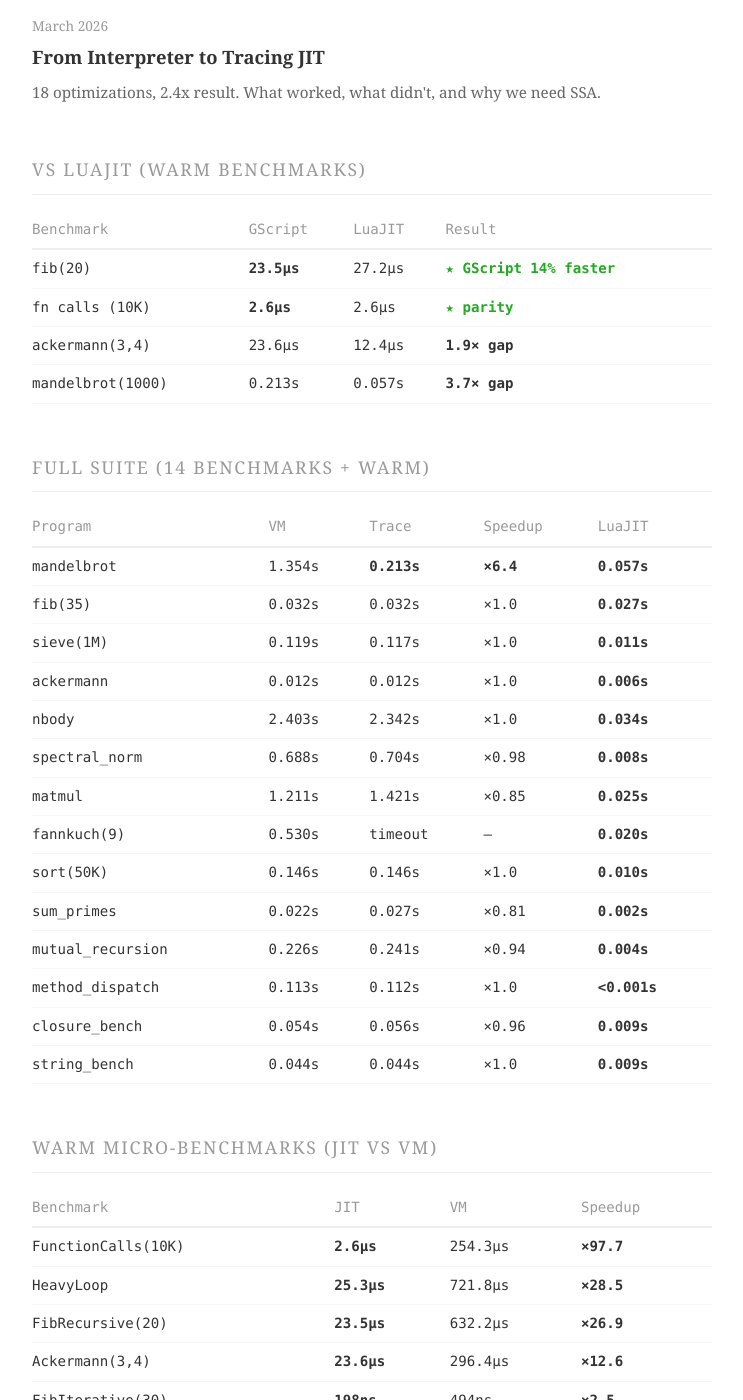
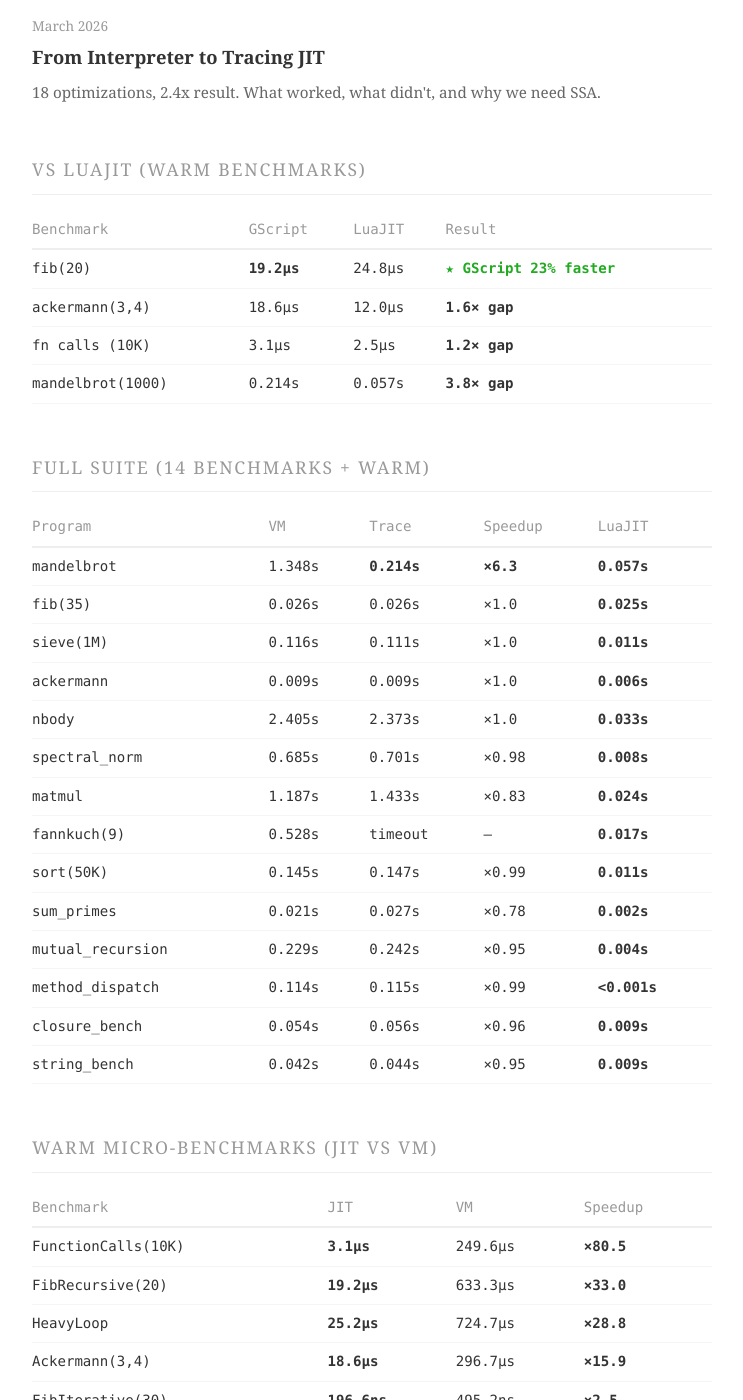
Before and after one commit to jxwr/gscript, a Jekyll site: the page docs/index.html, which Jekyll copies as it is, in a window 1280 px wide and 1400 px high, scrolled down 1488 px. Shown: the whole window, without its empty margins (268-1011 px from the left). Built offline with Jekyll 4.4.1, drawn with Linux system fonts in a browser that asks for light colours.

Commit message:
Update benchmarks: fib 23% ahead of LuaJIT, ackermann gap 1.9x→1.6x
Latest stable measurements (6/16 core load):
- fib(20): 19.2us vs LuaJIT 24.8us (23% faster!)
- ackermann(3,4): 18.6us (was 23.6us, gap 1.9x→1.6x)
- fib(35) suite: 0.026s vs LuaJIT 0.025s (near parity)
- mandelbrot trace: 0.214s (x6.3 over VM)

Note: fn_calls regressed from 2.6us to 3.1us — needs investigation.

Co-Authored-By: Claude Opus 4.6 (1M context) <noreply@anthropic.com>

```diff
--- a/docs/index.html
+++ b/docs/index.html
@@ -158,41 +158,41 @@
 
 <table>
   <tr><th>Benchmark</th><th>GScript</th><th>LuaJIT</th><th>Result</th></tr>
-  <tr><td>fib(20)</td><td><b>23.5&micro;s</b></td><td>27.2&micro;s</td><td><b style="color:#2a2">&starf; GScript 14% faster</b></td></tr>
-  <tr><td>fn calls (10K)</td><td><b>2.6&micro;s</b></td><td>2.6&micro;s</td><td><b style="color:#2a2">&starf; parity</b></td></tr>
-  <tr><td>ackermann(3,4)</td><td>23.6&micro;s</td><td>12.4&micro;s</td><td>1.9&times; gap</td></tr>
-  <tr><td>mandelbrot(1000)</td><td>0.213s</td><td>0.057s</td><td>3.7&times; gap</td></tr>
+  <tr><td>fib(20)</td><td><b>19.2&micro;s</b></td><td>24.8&micro;s</td><td><b style="color:#2a2">&starf; GScript 23% faster</b></td></tr>
+  <tr><td>ackermann(3,4)</td><td>18.6&micro;s</td><td>12.0&micro;s</td><td>1.6&times; gap</td></tr>
+  <tr><td>fn calls (10K)</td><td>3.1&micro;s</td><td>2.5&micro;s</td><td>1.2&times; gap</td></tr>
+  <tr><td>mandelbrot(1000)</td><td>0.214s</td><td>0.057s</td><td>3.8&times; gap</td></tr>
 </table>
 
 <h2>Full Suite (14 benchmarks + warm)</h2>
 
 <table>
   <tr><th>Program</th><th>VM</th><th>Trace</th><th>Speedup</th><th>LuaJIT</th></tr>
-  <tr><td>mandelbrot</td><td>1.354s</td><td><b>0.213s</b></td><td><b>&times;6.4</b></td><td>0.057s</td></tr>
-  <tr><td>fib(35)</td><td>0.032s</td><td>0.032s</td><td>&times;1.0</td><td>0.027s</td></tr>
-  <tr><td>sieve(1M)</td><td>0.119s</td><td>0.117s</td><td>&times;1.0</td><td>0.011s</td></tr>
-  <tr><td>ackermann</td><td>0.012s</td><td>0.012s</td><td>&times;1.0</td><td>0.006s</td></tr>
-  <tr><td>nbody</td><td>2.403s</td><td>2.342s</td><td>&times;1.0</td><td>0.034s</td></tr>
-  <tr><td>spectral_norm</td><td>0.688s</td><td>0.704s</td><td>&times;0.98</td><td>0.008s</td></tr>
-  <tr><td>matmul</td><td>1.211s</td><td>1.421s</td><td>&times;0.85</td><td>0.025s</td></tr>
-  <tr><td>fannkuch(9)</td><td>0.530s</td><td>timeout</td><td>&mdash;</td><td>0.020s</td></tr>
-  <tr><td>sort(50K)</td><td>0.146s</td><td>0.146s</td><td>&times;1.0</td><td>0.010s</td></tr>
-  <tr><td>sum_primes</td><td>0.022s</td><td>0.027s</td><td>&times;0.81</td><td>0.002s</td></tr>
-  <tr><td>mutual_recursion</td><td>0.226s</td><td>0.241s</td><td>&times;0.94</td><td>0.004s</td></tr>
-  <tr><td>method_dispatch</td><td>0.113s</td><td>0.112s</td><td>&times;1.0</td><td>&lt;0.001s</td></tr>
+  <tr><td>mandelbrot</td><td>1.348s</td><td><b>0.214s</b></td><td><b>&times;6.3</b></td><td>0.057s</td></tr>
+  <tr><td>fib(35)</td><td>0.026s</td><td>0.026s</td><td>&times;1.0</td><td>0.025s</td></tr>
+  <tr><td>sieve(1M)</td><td>0.116s</td><td>0.111s</td><td>&times;1.0</td><td>0.011s</td></tr>
+  <tr><td>ackermann</td><td>0.009s</td><td>0.009s</td><td>&times;1.0</td><td>0.006s</td></tr>
+  <tr><td>nbody</td><td>2.405s</td><td>2.373s</td><td>&times;1.0</td><td>0.033s</td></tr>
+  <tr><td>spectral_norm</td><td>0.685s</td><td>0.701s</td><td>&times;0.98</td><td>0.008s</td></tr>
+  <tr><td>matmul</td><td>1.187s</td><td>1.433s</td><td>&times;0.83</td><td>0.024s</td></tr>
+  <tr><td>fannkuch(9)</td><td>0.528s</td><td>timeout</td><td>&mdash;</td><td>0.017s</td></tr>
+  <tr><td>sort(50K)</td><td>0.145s</td><td>0.147s</td><td>&times;0.99</td><td>0.011s</td></tr>
+  <tr><td>sum_primes</td><td>0.021s</td><td>0.027s</td><td>&times;0.78</td><td>0.002s</td></tr>
+  <tr><td>mutual_recursion</td><td>0.229s</td><td>0.242s</td><td>&times;0.95</td><td>0.004s</td></tr>
+  <tr><td>method_dispatch</td><td>0.114s</td><td>0.115s</td><td>&times;0.99</td><td>&lt;0.001s</td></tr>
   <tr><td>closure_bench</td><td>0.054s</td><td>0.056s</td><td>&times;0.96</td><td>0.009s</td></tr>
-  <tr><td>string_bench</td><td>0.044s</td><td>0.044s</td><td>&times;1.0</td><td>0.009s</td></tr>
+  <tr><td>string_bench</td><td>0.042s</td><td>0.044s</td><td>&times;0.95</td><td>0.009s</td></tr>
 </table>
 
 <h2>Warm Micro-benchmarks (JIT vs VM)</h2>
 
 <table>
   <tr><th>Benchmark</th><th>JIT</th><th>VM</th><th>Speedup</th></tr>
-  <tr><td>FunctionCalls(10K)</td><td><b>2.6&micro;s</b></td><td>254.3&micro;s</td><td><b>&times;97.7</b></td></tr>
-  <tr><td>HeavyLoop</td><td><b>25.3&micro;s</b></td><td>721.8&micro;s</td><td><b>&times;28.5</b></td></tr>
-  <tr><td>FibRecursive(20)</td><td><b>23.5&micro;s</b></td><td>632.2&micro;s</td><td><b>&times;26.9</b></td></tr>
-  <tr><td>Ackermann(3,4)</td><td><b>23.6&micro;s</b></td><td>296.4&micro;s</td><td><b>&times;12.6</b></td></tr>
-  <tr><td>FibIterative(30)</td><td><b>198ns</b></td><td>494ns</td><td><b>&times;2.5</b></td></tr>
+  <tr><td>FunctionCalls(10K)</td><td><b>3.1&micro;s</b></td><td>249.6&micro;s</td><td><b>&times;80.5</b></td></tr>
+  <tr><td>FibRecursive(20)</td><td><b>19.2&micro;s</b></td><td>633.3&micro;s</td><td><b>&times;33.0</b></td></tr>
+  <tr><td>HeavyLoop</td><td><b>25.2&micro;s</b></td><td>724.7&micro;s</td><td><b>&times;28.8</b></td></tr>
+  <tr><td>Ackermann(3,4)</td><td><b>18.6&micro;s</b></td><td>296.7&micro;s</td><td><b>&times;15.9</b></td></tr>
+  <tr><td>FibIterative(30)</td><td><b>196.6ns</b></td><td>495.2ns</td><td><b>&times;2.5</b></td></tr>
 </table>
 
 <footer>
```
Also changed, not shown: CLAUDE.md (+28 -28 lines), benchmarks/README.md.
